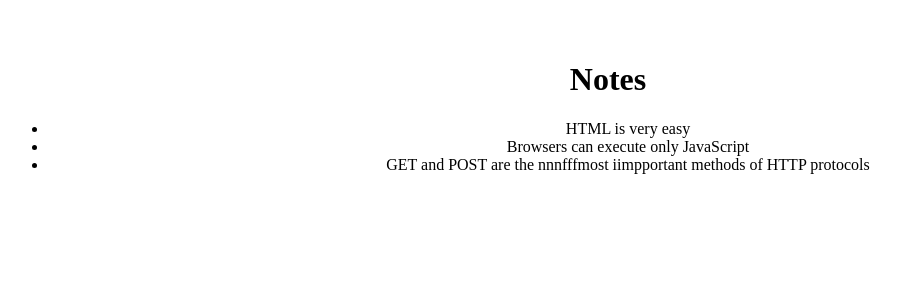
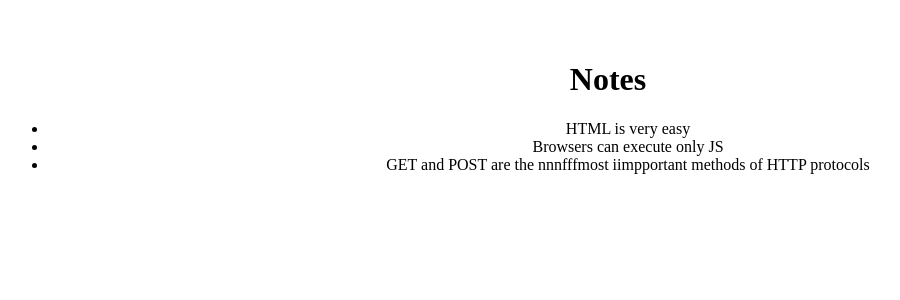
Before and after one commit to RokayaOthman/react-projects, a React (Vite) app in the folder notes-app/: page / in a window 1280 px wide. Shown: the top 300 px of the page, without its empty margins (32-932 px from the left). Built offline with nearby package versions, Linux system fonts and the light colour scheme.

Commit message:
Edit content of notes

```diff
--- a/notes-app/src/main.jsx
+++ b/notes-app/src/main.jsx
@@ -10,7 +10,7 @@ const notes = [
   },
   {
     id: 2,
-    content: 'Browsers can execute only JavaScript',
+    content: 'Browsers can execute only JS',
     important: false
   },
   {
```
